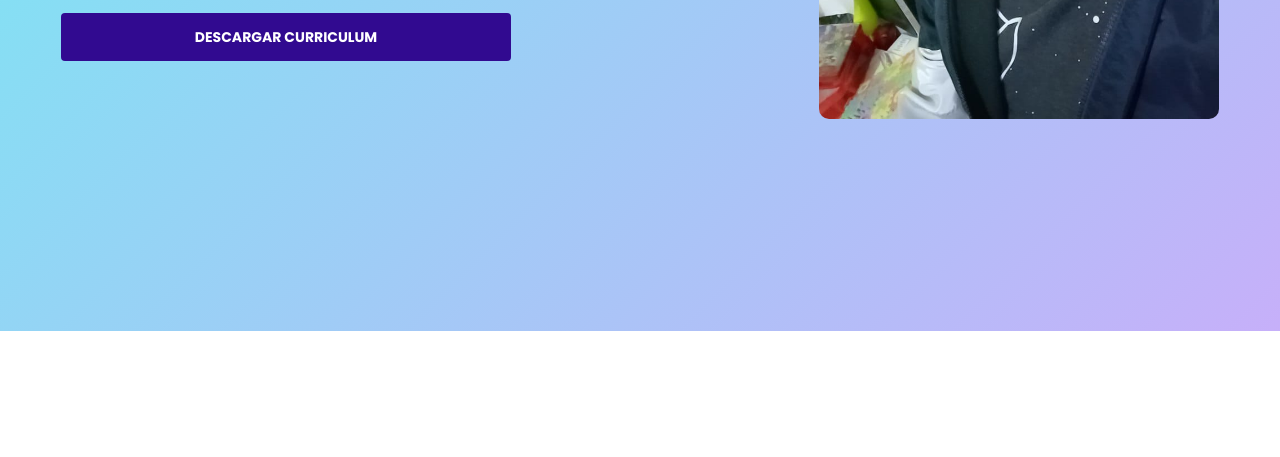
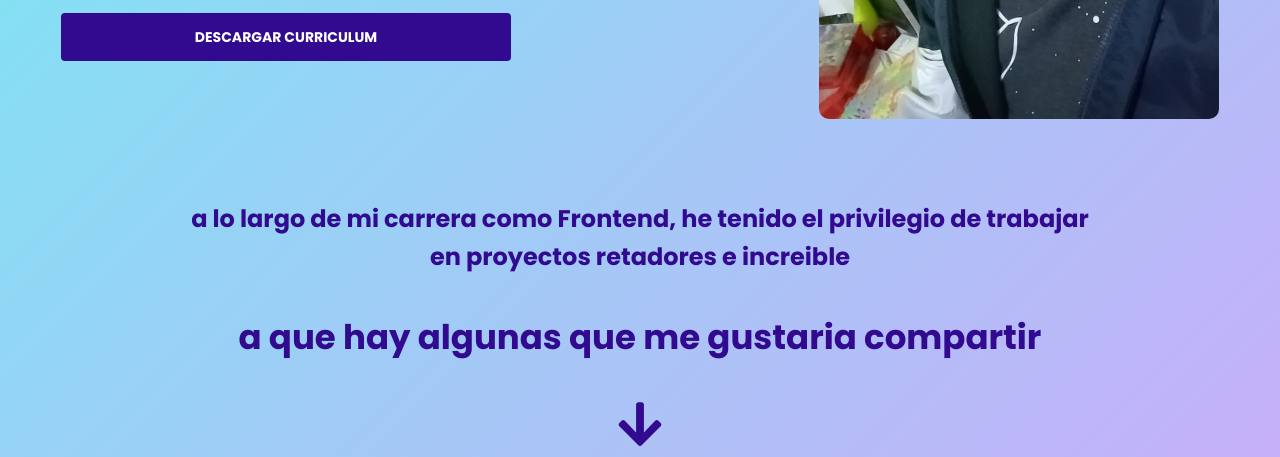
Before and after one commit to diegoCGM/portafolio, a plain HTML site: page index.html in a window 1280 px wide. Shown: the part 485-942 px from the top of the page. Before the commit the page ends 816 px from the top, so only its background shows below. Drawn offline with Linux system fonts and the light colour scheme.

Commit message:
parte intro

```diff
--- a/asets/css/estilos.css
+++ b/asets/css/estilos.css
@@ -65,3 +65,46 @@ body{
     color: var(--purple);
     border:2px solid var(--purple);
 }
+
+
+.intro{
+
+
+    width: 50%px;
+
+}
+
+.intro .regular{
+    text-align: center;
+ font: var(--headline5);
+
+
+}
+.intro .bold{
+    font: var(--headline4);
+    text-align: center;
+}
+
+
+.intro .imagen {
+    width: 50px;
+    height: 50px;
+    display: block;
+    margin: auto;
+    text-align: center;
+
+}
+
+@media screen and (min-width:768px) {
+
+    .intro{
+        width: 80%;
+
+        margin: auto;
+
+        padding-block-start: 50px;
+    }
+
+
+
+}
--- a/index.html
+++ b/index.html
@@ -53,10 +53,23 @@
          <a href="" class="button">Descargar curriculum</a>
 
 
+
+
    </div>
 
     </section>
 
+    <div class="intro">
+
+        <p class="regular">a lo largo de mi carrera como Frontend, he tenido el
+            privilegio de trabajar en proyectos retadores e increible
+        </p>
+
+        <p class="bold">a que hay algunas que me gustaria compartir </p>
+
+        <img class="imagen" src="./asets/svg/arrow-down-solid.svg" alt="">
+
+     </div>
 </div>
 
 
```
Also changed, not shown: asets/svg/arrow-down-solid.svg (added).
